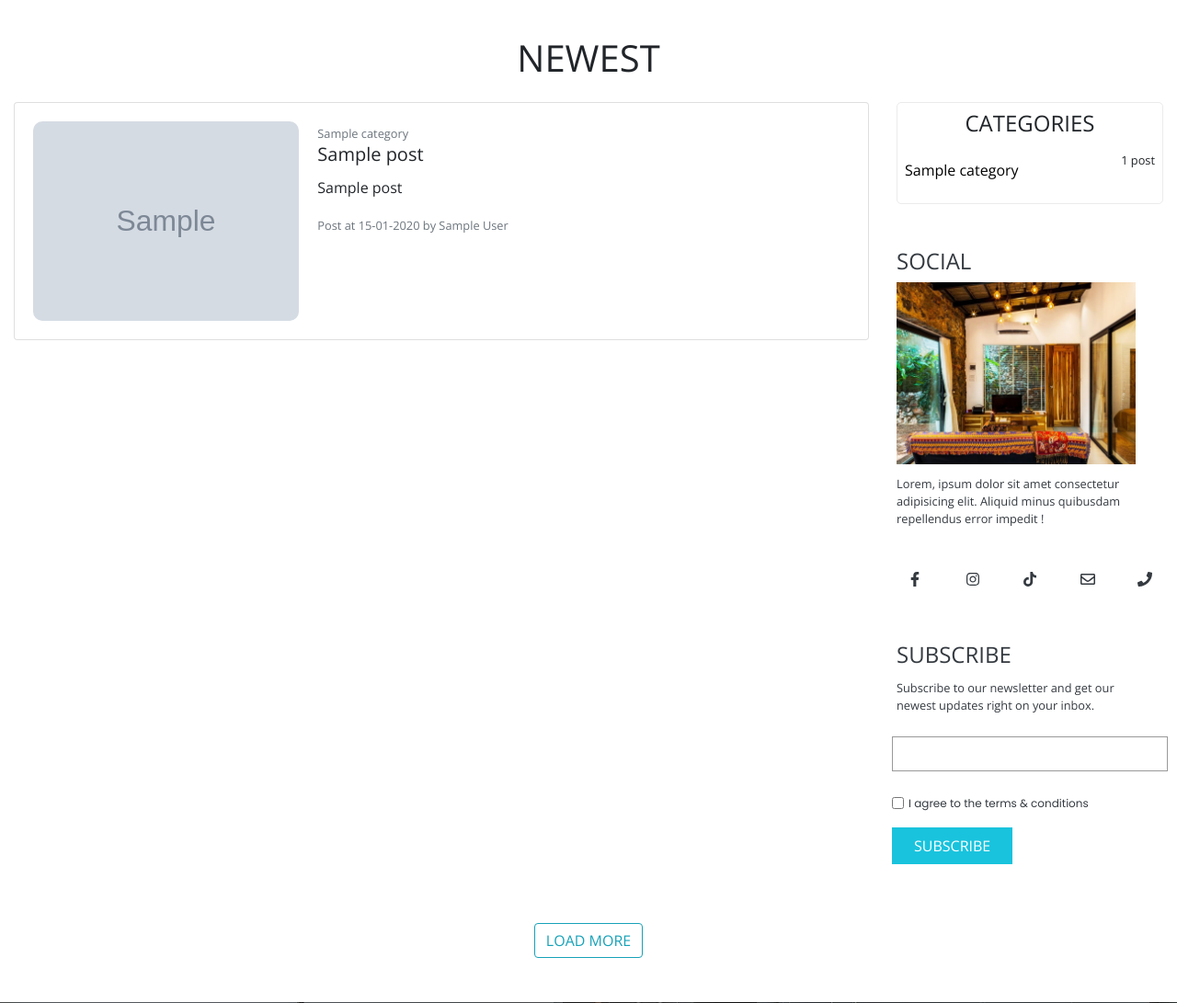
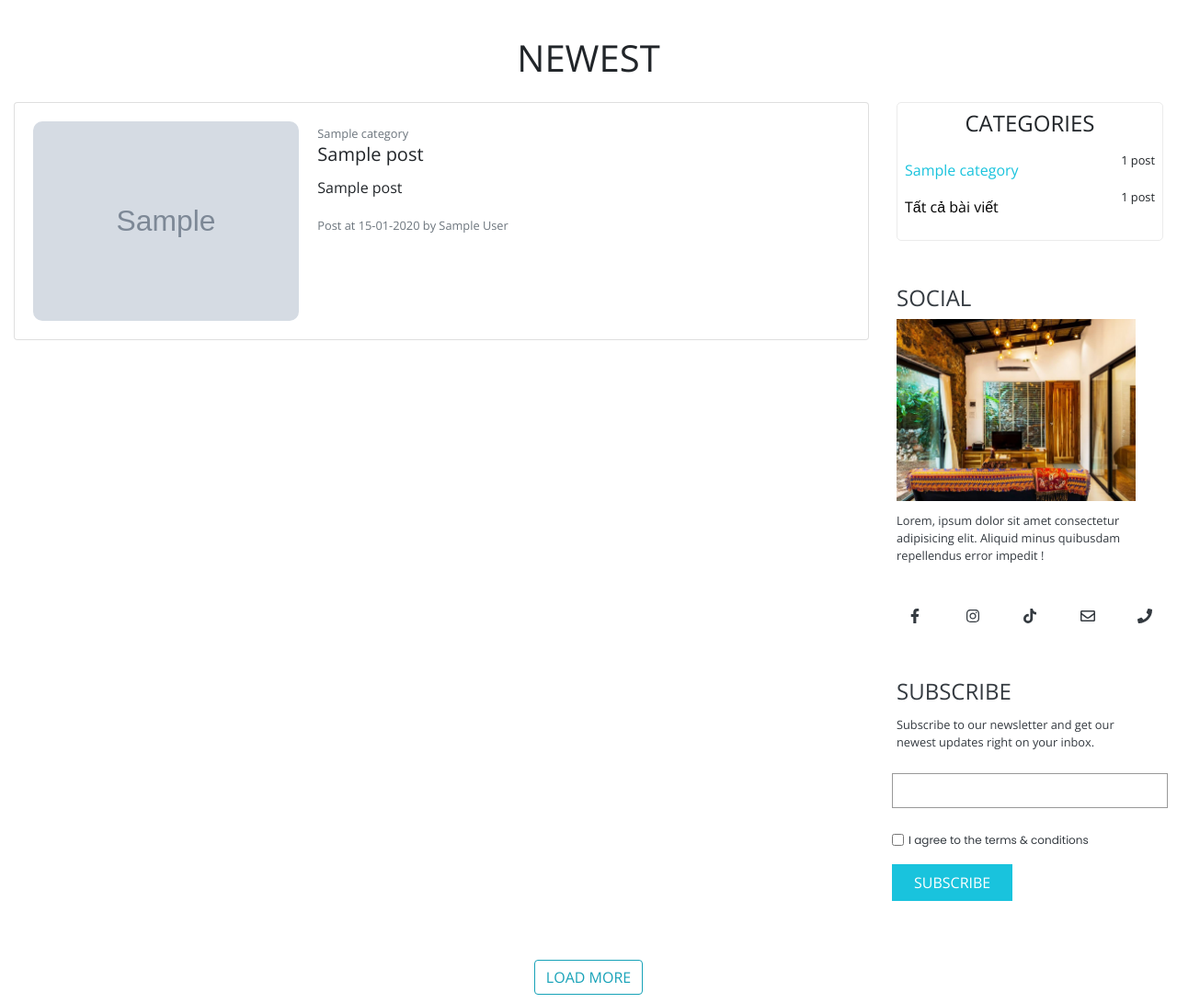
Before and after one commit to ngmthaq/project-blog-ptit, a PHP site: page /index.php?action=posts&category=1 in a window 1280 px wide. Shown: the part 61-1152 px from the top of the page at 92% size. Run offline with PHP 8.4, Linux system fonts and the light colour scheme; tables that the repository leaves empty or names only in its code hold one stand-in row (values such as "Sample post"); grey boxes marked "Sample" are stand-in pictures; some libraries are stand-ins or nearby versions.

Commit message:
update category filter

```diff
--- a/public/css/base.css
+++ b/public/css/base.css
@@ -7,6 +7,7 @@
 * {
     font-family: 'Open Sans', sans-serif;
     scroll-behavior: smooth;
+    user-select: none;
 }
 
 body {
--- a/views/parts/__header.php
+++ b/views/parts/__header.php
@@ -36,7 +36,7 @@
             <a href="#" id="categories-list">Categories</a>
             <div class="categories-list" style="display: none">
                 <?php foreach($categories as $category) : ?>
-                    <a href="#" class="d-inline-block" style="font-size: 12px; margin-left: 12px;"><?php echo $category['name'] ?></a><br>
+                    <a href="index.php?action=posts&category=<?php echo $category['id'] ?>" class="d-inline-block" style="font-size: 12px; margin-left: 12px;"><?php echo $category['name'] ?></a><br>
                 <?php endforeach; ?>
             </div>
         </li>
@@ -119,7 +119,7 @@
                             <a data-el="navbar" href="#">Categories</a>
                             <div class="category-box">
                                 <?php foreach($categories as $category) : ?>
-                                    <a href="#"><?php echo $category['name'] ?></a>
+                                    <a href="index.php?action=posts&category=<?php echo $category['id'] ?>"><?php echo $category['name'] ?></a>
                                 <?php endforeach; ?>
                             </div>
                         </li>
--- a/views/posts/posts.php
+++ b/views/posts/posts.php
@@ -61,7 +61,7 @@
                                     <div class="card">
                                         <img width="100%" src="<?php echo $post['cover_path'] . MY_DIRECTORY_SEPARATOR . $post['cover_name'] ?>" alt="<?php echo $post['id'] ?>" class="card-img-top">
                                         <div class="card-body">
-                                            <a href="#" class="card-text">
+                                            <a href="index.php?action=posts&category=<?php echo $post['category_id'] ?>" class="card-text">
                                                 <small class="text-muted">
                                                     <?php echo $post['category'] ?>
                                                 </small>
@@ -88,10 +88,23 @@
                         <ul class="post-categories">
                             <?php foreach ($categories as $category) : ?>
                                 <li>
-                                    <a href="index.php?action=posts&category=<?php echo $category['id'] ?>"><?php echo $category['name'] ?></a>
-                                    <small><?php echo $category['posts'] ?> <?php echo ($category['posts'] > 1) ? 'posts' : 'post' ?></small>
+                                    <a <?php echo ($category['id'] == $category_id) ? 'style="color:#19c3dd;"' : '' ?> href="index.php?action=posts&category=<?php echo $category['id'] ?>"><?php echo $category['name'] ?></a>
+                                    <small><?php echo ($category['posts'] > 99) ? '99+' : $category['posts'] ?> <?php echo ($category['posts'] > 1) ? 'posts' : 'post' ?></small>
                                 </li>
                             <?php endforeach; ?>
+                            <li>
+                                <a href="index.php?action=posts">Tất cả bài viết</a>
+                                <small>
+                                    <?php
+                                    $totalPosts = 0;
+                                    foreach ($categories as $category) {
+                                        $totalPosts += $category['posts'];
+                                    }
+                                    echo ($totalPosts > 99) ? '99+' : $totalPosts;
+                                    echo ($totalPosts > 1) ? ' posts' : ' post';
+                                    ?>
+                                </small>
+                            </li>
                         </ul>
                     </div>
                     <div class="sidebar-header mt-5">
@@ -129,8 +142,8 @@
                             </div>
                             <div class="form-row">
                                 <div class="form-check-inline">
-                                    <input class="form-check-input my-1" type="checkbox" name="agree-condition" id="agree-condition">
-                                    <label class="form-check-label text-dark" for="agree-condition" style="font-family: 'Poppins', serif; font-size: 12px;">
+                                    <input class="form-check-input my-1" type="checkbox" name="agree-condition" id="agree-condition-posts">
+                                    <label class="form-check-label text-dark" for="agree-condition-posts" style="font-family: 'Poppins', serif; font-size: 12px;">
                                         I agree to the terms & conditions
                                     </label>
                                 </div>
```
